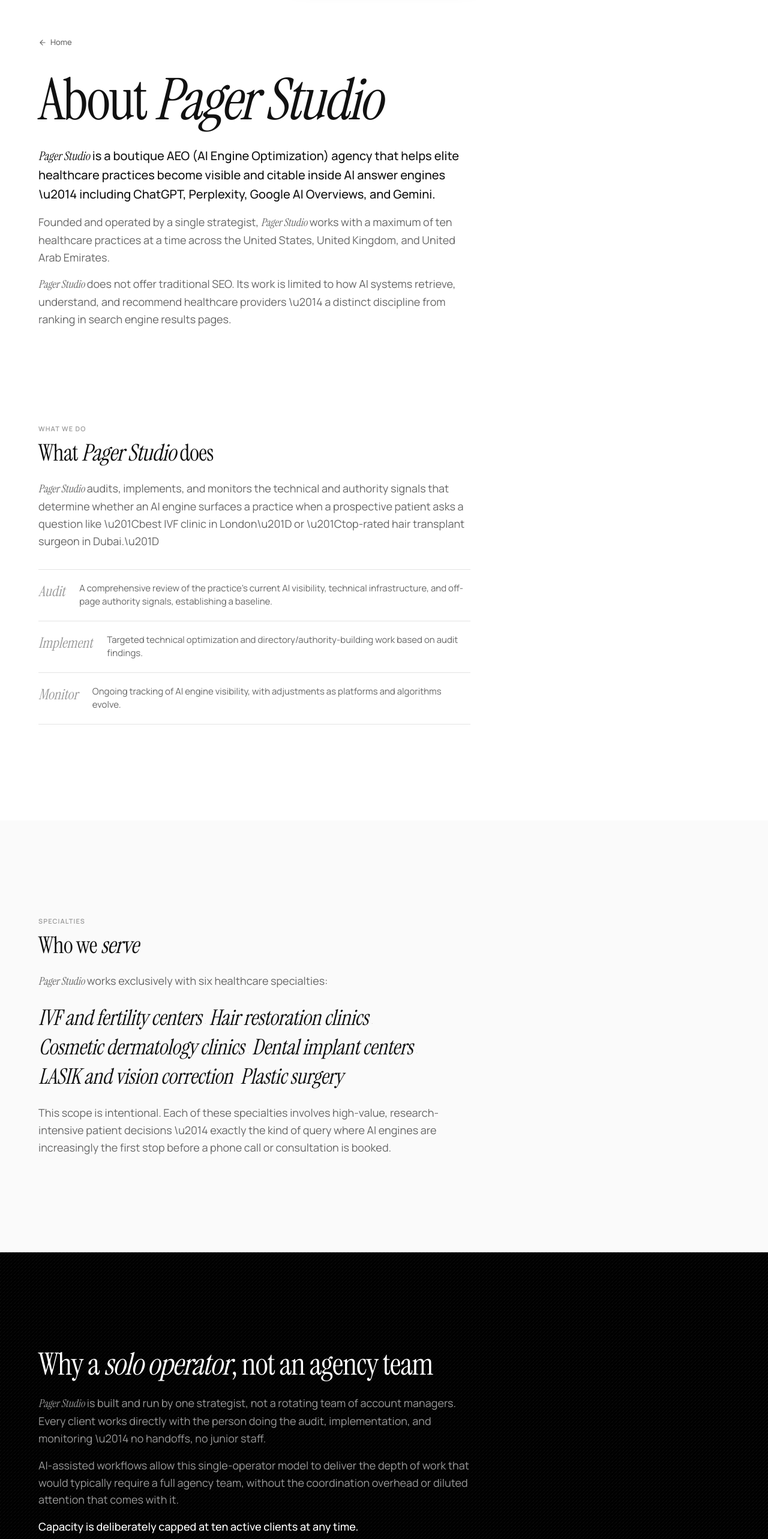
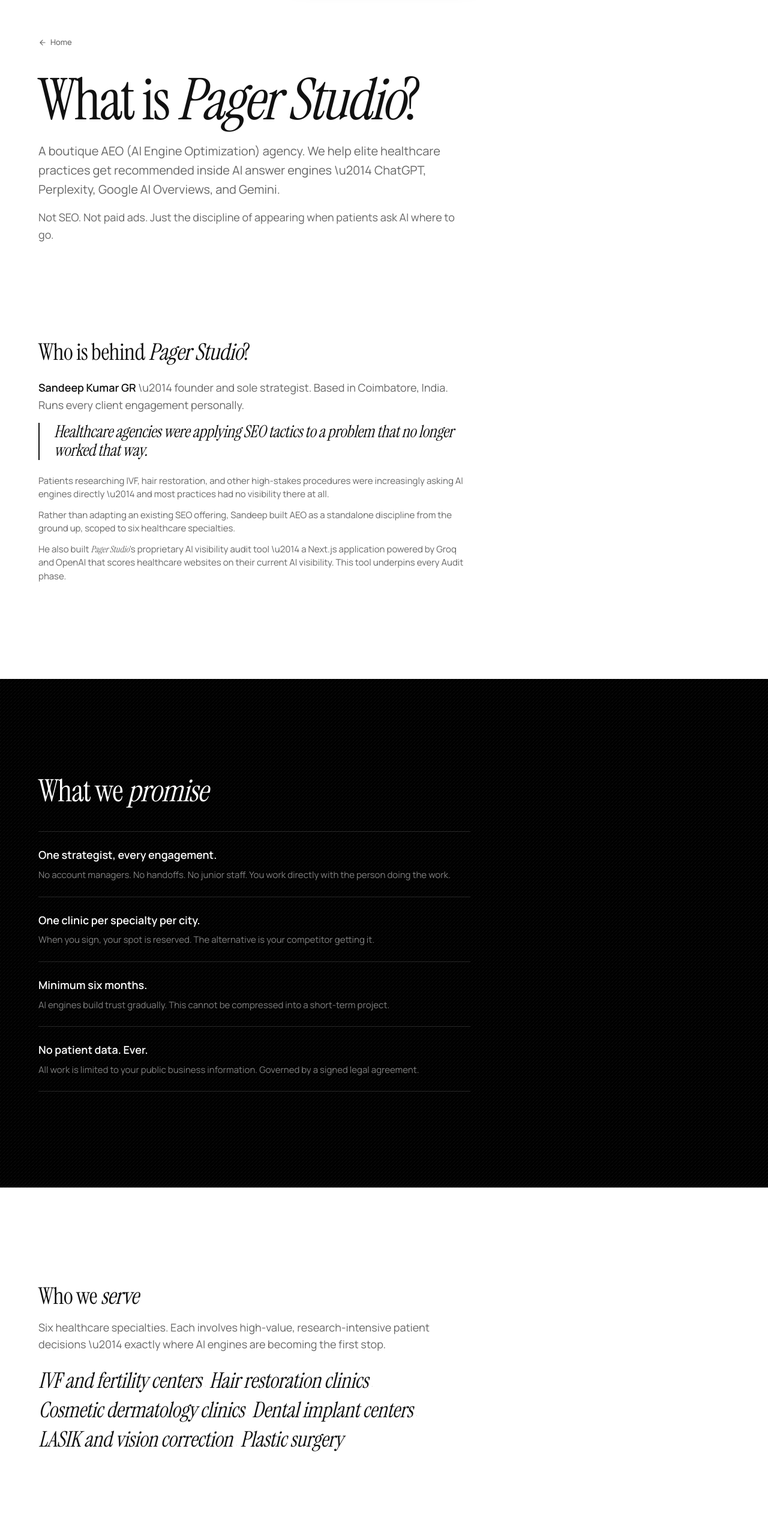
Before and after one commit to pagerstudio/pagerstudio, a Next.js app: page /about in a window 1280 px wide. Shown: the part 100-2666 px from the top of the page at 60% size. Built offline with nearby package versions, Linux system fonts and the light colour scheme.

Commit message:
refactor: scannable About page — clear sections: what/who/promise/serve/how/faq

```diff
--- a/app/about/AboutPageClient.tsx
+++ b/app/about/AboutPageClient.tsx
@@ -8,21 +8,6 @@ import FadeIn from '@/components/FadeIn';
 
 const EASE = [0.22, 1, 0.36, 1] as const;
 
-const FRAMEWORK = [
-  {
-    phase: 'Audit',
-    body: 'A comprehensive review of the practice\'s current AI visibility, technical infrastructure, and off-page authority signals, establishing a baseline.',
-  },
-  {
-    phase: 'Implement',
-    body: 'Targeted technical optimization and directory/authority-building work based on audit findings.',
-  },
-  {
-    phase: 'Monitor',
-    body: 'Ongoing tracking of AI engine visibility, with adjustments as platforms and algorithms evolve.',
-  },
-];
-
 const SPECIALTIES = [
   'IVF and fertility centers',
   'Hair restoration clinics',
@@ -32,31 +17,19 @@ const SPECIALTIES = [
   'Plastic surgery',
 ];
 
+const PROMISES = [
+  { heading: 'One strategist, every engagement.', body: 'No account managers. No handoffs. No junior staff. You work directly with the person doing the work.' },
+  { heading: 'One clinic per specialty per city.', body: 'When you sign, your spot is reserved. The alternative is your competitor getting it.' },
+  { heading: 'Minimum six months.', body: 'AI engines build trust gradually. This cannot be compressed into a short-term project.' },
+  { heading: 'No patient data. Ever.', body: 'All work is limited to your public business information. Governed by a signed legal agreement.' },
+];
+
 const FAQS = [
-  {
-    q: 'What is AEO?',
-    a: 'AEO is the practice of optimizing a business\'s online presence so that AI systems \u2014 such as ChatGPT, Perplexity, Google AI Overviews, and Gemini \u2014 can accurately find, understand, and recommend it in response to user questions. It differs from traditional SEO, which optimizes for search engine results pages rather than AI-generated answers.',
-  },
-  {
-    q: 'Does Pager Studio offer SEO?',
-    a: 'No. Pager Studio specializes exclusively in AEO for healthcare providers. It does not offer general SEO, paid advertising, or social media management.',
-  },
-  {
-    q: 'Which specialties?',
-    a: 'IVF and fertility centers, hair restoration clinics, cosmetic dermatology clinics, dental implant centers, LASIK and vision correction, and plastic surgery.',
-  },
-  {
-    q: 'Which markets?',
-    a: 'The United States, United Kingdom, and United Arab Emirates.',
-  },
-  {
-    q: 'How long is a typical engagement?',
-    a: 'A minimum of six months, reflecting the time AI engines require to build measurable trust in a provider\'s technical and authority signals.',
-  },
-  {
-    q: 'Does Pager Studio handle patient data?',
-    a: 'No. Pager Studio works only with a practice\'s public business information and never collects or processes patient health data.',
-  },
+  { q: 'What is AEO?', a: 'AI Engine Optimization \u2014 optimizing your online presence so AI systems like ChatGPT, Perplexity, and Google AI Overviews can find, understand, and recommend you. Different from SEO, which targets search result pages.' },
+  { q: 'Does Pager Studio offer SEO?', a: 'No. AEO for healthcare providers only. No general SEO, paid ads, or social media.' },
+  { q: 'Which markets?', a: 'United States, United Kingdom, and United Arab Emirates.' },
+  { q: 'How long is a typical engagement?', a: 'Minimum six months. AI engines need sustained signals to build measurable trust.' },
+  { q: 'Does Pager Studio handle patient data?', a: 'No. Only your public business information. Never patient health data.' },
 ];
 
 function BrandText({ text }: { text: string }) {
@@ -79,7 +52,7 @@ export default function AboutPageClient() {
     <main>
       <Nav />
 
-      {/* ─── Hero ─────────────────────────────────────────────── */}
+      {/* ─── Hero: what is Pager Studio ────────────────────────── */}
       <section className="section section-white">
         <div className="container">
           <FadeIn blur={4} y={16}>
@@ -96,55 +69,156 @@ export default function AboutPageClient() {
 
           <div className="max-w-[720px]">
             <motion.h1
-              className="text-display-xl text-ps-ink mb-8"
+              className="text-display-xl text-ps-ink mb-6"
               initial={{ opacity: 0, y: 30, filter: 'blur(6px)' }}
               animate={{ opacity: 1, y: 0, filter: 'blur(0px)' }}
               transition={{ duration: 0.7, ease: EASE }}
             >
-              About <span className="font-serif italic">Pager Studio</span>
+              What is <span className="font-serif italic">Pager Studio</span>?
             </motion.h1>
 
-            <motion.div
-              className="space-y-4"
+            <motion.p
+              className="text-body-lg text-ps-muted mb-4"
               initial={{ opacity: 0, y: 20, filter: 'blur(4px)' }}
               animate={{ opacity: 1, y: 0, filter: 'blur(0px)' }}
               transition={{ duration: 0.6, delay: 0.1, ease: EASE }}
             >
-              <p className="text-body-lg text-ps-ink font-medium">
-                <BrandText text="Pager Studio is a boutique AEO (AI Engine Optimization) agency that helps elite healthcare practices become visible and citable inside AI answer engines \u2014 including ChatGPT, Perplexity, Google AI Overviews, and Gemini." />
-              </p>
-              <p className="text-body text-ps-muted">
-                Founded and operated by a single strategist, <span className="font-serif italic">Pager Studio</span> works with a maximum of ten healthcare practices at a time across the United States, United Kingdom, and United Arab Emirates.
-              </p>
-              <p className="text-body text-ps-muted">
-                <span className="font-serif italic">Pager Studio</span> does not offer traditional SEO. Its work is limited to how AI systems retrieve, understand, and recommend healthcare providers \u2014 a distinct discipline from ranking in search engine results pages.
-              </p>
-            </motion.div>
+              A boutique AEO (AI Engine Optimization) agency. We help elite healthcare practices get recommended inside AI answer engines \u2014 ChatGPT, Perplexity, Google AI Overviews, and Gemini.
+            </motion.p>
+
+            <motion.p
+              className="text-body text-ps-muted"
+              initial={{ opacity: 0, y: 20, filter: 'blur(4px)' }}
+              animate={{ opacity: 1, y: 0, filter: 'blur(0px)' }}
+              transition={{ duration: 0.6, delay: 0.15, ease: EASE }}
+            >
+              Not SEO. Not paid ads. Just the discipline of appearing when patients ask AI where to go.
+            </motion.p>
           </div>
         </div>
       </section>
 
-      {/* ─── What we do ───────────────────────────────────────── */}
+      {/* ─── Who is behind it ──────────────────────────────────── */}
       <section className="section section-white !pt-0">
         <div className="container">
           <div className="max-w-[720px]">
             <FadeIn blur={6} y={30}>
-              <p className="text-caption-sm text-ps-faint mb-3">What we do</p>
-            </FadeIn>
-            <FadeIn blur={6} y={30} delay={0.05}>
               <h2 className="text-heading-lg text-ps-ink mb-6">
-                What <span className="font-serif italic">Pager Studio</span> does
+                Who is behind <span className="font-serif italic">Pager Studio</span>?
               </h2>
             </FadeIn>
+            <FadeIn blur={4} y={20} delay={0.05}>
+              <p className="text-body text-ps-muted mb-4">
+                <strong className="text-ps-ink font-semibold">Sandeep Kumar GR</strong> \u2014 founder and sole strategist. Based in Coimbatore, India. Runs every client engagement personally.
+              </p>
+            </FadeIn>
             <FadeIn blur={4} y={20} delay={0.1}>
-              <p className="text-body text-ps-muted mb-8">
-                <BrandText text="Pager Studio audits, implements, and monitors the technical and authority signals that determine whether an AI engine surfaces a practice when a prospective patient asks a question like \u201Cbest IVF clinic in London\u201D or \u201Ctop-rated hair transplant surgeon in Dubai.\u201D" />
+              <blockquote className="border-l-2 border-ps-ink pl-6 mb-6">
+                <p className="font-serif italic text-ps-ink leading-[1.1] tracking-[-0.015em]" style={{ fontSize: 'clamp(1.25rem, 2.5vw, 1.75rem)' }}>
+                  Healthcare agencies were applying SEO tactics to a problem that no longer worked that way.
+                </p>
+              </blockquote>
+            </FadeIn>
+            <FadeIn blur={4} y={20} delay={0.15}>
+              <p className="text-body-sm text-ps-muted mb-3">
+                Patients researching IVF, hair restoration, and other high-stakes procedures were increasingly asking AI engines directly \u2014 and most practices had no visibility there at all.
+              </p>
+            </FadeIn>
+            <FadeIn blur={4} y={20} delay={0.2}>
+              <p className="text-body-sm text-ps-muted mb-3">
+                Rather than adapting an existing SEO offering, Sandeep built AEO as a standalone discipline from the ground up, scoped to six healthcare specialties.
+              </p>
+            </FadeIn>
+            <FadeIn blur={4} y={20} delay={0.25}>
+              <p className="text-body-sm text-ps-muted">
+                He also built <span className="font-serif italic">Pager Studio</span>&apos;s proprietary AI visibility audit tool \u2014 a Next.js application powered by Groq and OpenAI that scores healthcare websites on their current AI visibility. This tool underpins every Audit phase.
+              </p>
+            </FadeIn>
+          </div>
+        </div>
+      </section>
+
+      {/* ─── What we promise ───────────────────────────────────── */}
+      <section className="section section-black texture-lines">
+        <div className="container">
+          <div className="max-w-[720px]">
+            <motion.h2
+              className="text-heading-xl text-white mb-10"
+              initial={{ opacity: 0, y: 30, filter: 'blur(6px)' }}
+              whileInView={{ opacity: 1, y: 0, filter: 'blur(0px)' }}
+              viewport={{ once: true, amount: 0.2 }}
+              transition={{ duration: 0.8, ease: EASE }}
+            >
+              What we <span className="font-serif italic">promise</span>
+            </motion.h2>
+
+            <div className="border-t border-white/15">
+              {PROMISES.map((p, i) => (
+                <motion.div
+                  key={p.heading}
+                  className="py-6 border-b border-white/15"
+                  initial={{ opacity: 0, y: 20, filter: 'blur(4px)' }}
+                  whileInView={{ opacity: 1, y: 0, filter: 'blur(0px)' }}
+                  viewport={{ once: true, amount: 0.3 }}
+                  transition={{ duration: 0.6, delay: 0.1 + i * 0.08, ease: EASE }}
+                >
+                  <h3 className="text-body font-semibold text-white mb-2">{p.heading}</h3>
+                  <p className="text-body-sm text-white/50">{p.body}</p>
+                </motion.div>
+              ))}
+            </div>
+          </div>
+        </div>
+      </section>
+
+      {/* ─── Who we serve ─────────────────────────────────────── */}
+      <section className="section section-white">
+        <div className="container">
+          <div className="max-w-[720px]">
+            <FadeIn blur={6} y={30}>
+              <h2 className="text-heading-lg text-ps-ink mb-4">
+                Who we <span className="font-serif italic">serve</span>
+              </h2>
+            </FadeIn>
+            <FadeIn blur={4} y={20} delay={0.05}>
+              <p className="text-body text-ps-muted mb-6">
+                Six healthcare specialties. Each involves high-value, research-intensive patient decisions \u2014 exactly where AI engines are becoming the first stop.
               </p>
             </FadeIn>
 
+            <div className="flex flex-wrap items-baseline gap-x-[0.35em] gap-y-1">
+              {SPECIALTIES.map((s, i) => (
+                <span key={s} className="contents">
+                  <span className="font-serif italic text-ps-ink" style={{ fontSize: 'clamp(1.5rem, 2.8vw, 2.25rem)', lineHeight: 1.25, letterSpacing: '-0.01em' }}>
+                    {s}
+                  </span>
+                  {i < SPECIALTIES.length - 1 && (
+                    <span className="text-ps-faint text-[0.5em] select-none">&middot;</span>
+                  )}
+                </span>
+              ))}
+            </div>
+          </div>
+        </div>
+      </section>
+
+      {/* ─── How we work ──────────────────────────────────────── */}
+      <section className="section section-surface">
+        <div className="container">
+          <div className="max-w-[720px]">
+            <FadeIn blur={6} y={30}>
+              <h2 className="text-heading-lg text-ps-ink mb-6">
+                How we <span className="font-serif italic">work</span>
+              </h2>
+            </FadeIn>
+
             <div className="border-t border-ps-line">
-              {FRAMEWORK.map((f, i) => (
-                <FadeIn key={f.phase} blur={4} y={20} delay={0.15 + i * 0.08}>
+              {[
+                { phase: 'Audit', body: 'Baseline your current AI visibility, technical infrastructure, and authority signals.' },
+                { phase: 'Implement', body: 'Targeted technical optimization and directory/authority-building based on audit findings.' },
+                { phase: 'Monitor', body: 'Ongoing tracking with adjustments as platforms and algorithms evolve.' },
+              ].map((f, i) => (
+                <FadeIn key={f.phase} blur={4} y={20} delay={0.1 + i * 0.08}>
                   <div className="flex gap-6 py-5 border-b border-ps-line">
                     <span className="font-serif italic text-ps-faint shrink-0 pt-0.5" style={{ fontSize: 'clamp(1.25rem, 2vw, 1.5rem)', lineHeight: 1.2 }}>
                       {f.phase}
@@ -156,149 +230,10 @@ export default function AboutPageClient() {
                 </FadeIn>
               ))}
             </div>
-          </div>
-        </div>
-      </section>
 
-      {/* ─── Who we serve ─────────────────────────────────────── */}
-      <section className="section section-surface">
-        <div className="container">
-          <div className="max-w-[720px]">
-            <FadeIn blur={6} y={30}>
-              <p className="text-caption-sm text-ps-faint mb-3">Specialties</p>
-            </FadeIn>
-            <FadeIn blur={6} y={30} delay={0.05}>
-              <h2 className="text-heading-lg text-ps-ink mb-6">
-                Who we <span className="font-serif italic">serve</span>
-              </h2>
-            </FadeIn>
-            <FadeIn blur={4} y={20} delay={0.1}>
-              <p className="text-body text-ps-muted mb-6">
-                <BrandText text="Pager Studio works exclusively with six healthcare specialties:" />
-              </p>
-            </FadeIn>
-
-            <div className="flex flex-wrap items-baseline gap-x-[0.35em] gap-y-1 mb-6">
-              {SPECIALTIES.map((s, i) => (
-                <span key={s} className="contents">
-                  <span className="font-serif italic text-ps-ink" style={{ fontSize: 'clamp(1.5rem, 2.8vw, 2.25rem)', lineHeight: 1.25, letterSpacing: '-0.01em' }}>
-                    {s}
-                  </span>
-                  {i < SPECIALTIES.length - 1 && (
-                    <span className="text-ps-faint text-[0.5em] select-none">&middot;</span>
-                  )}
-                </span>
-              ))}
-            </div>
-
-            <FadeIn blur={4} y={20} delay={0.15}>
-              <p className="text-body text-ps-muted">
-                This scope is intentional. Each of these specialties involves high-value, research-intensive patient decisions \u2014 exactly the kind of query where AI engines are increasingly the first stop before a phone call or consultation is booked.
-              </p>
-            </FadeIn>
-          </div>
-        </div>
-      </section>
-
-      {/* ─── Solo operator ────────────────────────────────────── */}
-      <section className="section section-black texture-lines">
-        <div className="container">
-          <div className="max-w-[720px]">
-            <motion.p
-              className="text-heading-xl text-white mb-6"
-              initial={{ opacity: 0, y: 30, filter: 'blur(6px)' }}
-              whileInView={{ opacity: 1, y: 0, filter: 'blur(0px)' }}
-              viewport={{ once: true, amount: 0.2 }}
-              transition={{ duration: 0.8, ease: EASE }}
-            >
-              Why a <span className="font-serif italic">solo operator</span>, not an agency team
-            </motion.p>
-
-            <motion.div
-              className="space-y-4"
-              initial={{ opacity: 0, y: 20, filter: 'blur(4px)' }}
-              whileInView={{ opacity: 1, y: 0, filter: 'blur(0px)' }}
-              viewport={{ once: true, amount: 0.2 }}
-              transition={{ duration: 0.6, delay: 0.1, ease: EASE }}
-            >
-              <p className="text-body text-white/60">
-                <BrandText text="Pager Studio is built and run by one strategist, not a rotating team of account managers. Every client works directly with the person doing the audit, implementation, and monitoring \u2014 no handoffs, no junior staff." />
-              </p>
-              <p className="text-body text-white/60">
-                AI-assisted workflows allow this single-operator model to deliver the depth of work that would typically require a full agency team, without the coordination overhead or diluted attention that comes with it.
-              </p>
-              <p className="text-body text-white font-medium">
-                Capacity is deliberately capped at ten active clients at any time.
-              </p>
-            </motion.div>
-          </div>
-        </div>
-      </section>
-
-      {/* ─── Founder ──────────────────────────────────────────── */}
-      <section className="section section-white">
-        <div className="container">
-          <div className="max-w-[720px]">
-            <FadeIn blur={6} y={30}>
-              <p className="text-caption-sm text-ps-faint mb-3">Founder</p>
-            </FadeIn>
-            <FadeIn blur={6} y={30} delay={0.05}>
-              <h2 className="text-heading-lg text-ps-ink mb-6">
-                <span className="font-serif italic">Sandeep Kumar GR</span>
-              </h2>
-            </FadeIn>
-            <FadeIn blur={4} y={20} delay={0.1}>
-              <blockquote className="border-l-2 border-ps-ink pl-6 mb-8">
-                <p className="font-serif italic text-ps-ink leading-[1.1] tracking-[-0.015em]" style={{ fontSize: 'clamp(1.5rem, 2.8vw, 2.25rem)' }}>
-                  Healthcare agencies were applying SEO tactics to a problem that no longer worked that way.
-                </p>
-              </blockquote>
-            </FadeIn>
-            <FadeIn blur={4} y={20} delay={0.15}>
-              <p className="text-body text-ps-muted mb-4">
-                Sandeep built <span className="font-serif italic">Pager Studio</span>&apos;s methodology around a specific observation: patients researching high-stakes procedures like IVF or hair restoration were increasingly asking AI engines directly, and most practices had no visibility there at all.
-              </p>
-            </FadeIn>
-            <FadeIn blur={4} y={20} delay={0.2}>
-              <p className="text-body text-ps-muted mb-4">
-                Rather than adapting an existing SEO offering, he built AEO as a standalone discipline from the ground up, deliberately scoped to a small number of high-value healthcare specialties rather than horizontal across industries.
-              </p>
-            </FadeIn>
-            <FadeIn blur={4} y={20} delay={0.25}>
-              <p className="text-body text-ps-muted mb-4">
-                To support the agency&apos;s audit process, Sandeep also built <span className="font-serif italic">Pager Studio</span>&apos;s proprietary AI visibility audit tool \u2014 a Next.js application powered by Groq and OpenAI that scores healthcare websites on their current AI visibility. This tool underpins the Audit phase of every client engagement.
-              </p>
-            </FadeIn>
-            <FadeIn blur={4} y={20} delay={0.3}>
-              <p className="text-body text-ps-muted">
-                Every practice that works with <span className="font-serif italic">Pager Studio</span> works directly with Sandeep \u2014 there is no account manager layer and no handoff to junior staff at any stage of the engagement.
-              </p>
-            </FadeIn>
-          </div>
-        </div>
-      </section>
-
-      {/* ─── Security + Engagement ────────────────────────────── */}
-      <section className="section section-surface">
-        <div className="container">
-          <div className="grid grid-cols-1 md:grid-cols-2 gap-10 md:gap-16 max-w-[960px]">
-            <FadeIn blur={4} y={20}>
-              <p className="text-caption-sm text-ps-faint mb-3">Security</p>
-              <h3 className="text-heading-md text-ps-ink mb-4">
-                No patient data. <span className="font-serif italic">Ever.</span>
-              </h3>
-              <p className="text-body text-ps-muted">
-                <BrandText text="Pager Studio does not collect, store, or process patient data of any kind. All work is limited to the practice's public-facing business information. Every client engagement is governed by a signed legal agreement, and client performance data is never used in Pager Studio's own marketing or case studies." />
-              </p>
-            </FadeIn>
-
-            <FadeIn blur={4} y={20} delay={0.08}>
-              <p className="text-caption-sm text-ps-faint mb-3">Engagement</p>
-              <h3 className="text-heading-md text-ps-ink mb-4">
-                Minimum six <span className="font-serif italic">months.</span>
-              </h3>
-              <p className="text-body text-ps-muted">
-                AI engines build trust in a provider gradually, through sustained technical optimization, off-page authority development, and directory consistency \u2014 this cannot be compressed into a short-term project. Pricing is value-based and customized to each practice&apos;s size, specialties, provider count, and market.
+            <FadeIn blur={4} y={20} delay={0.35}>
+              <p className="text-body-sm text-ps-faint mt-6">
+                Pricing is value-based, customized to each practice. Minimum engagement: six months.
               </p>
             </FadeIn>
           </div>
@@ -310,9 +245,6 @@ export default function AboutPageClient() {
         <div className="container">
           <div className="max-w-[720px]">
             <FadeIn blur={6} y={30}>
-              <p className="text-caption-sm text-ps-faint mb-3">FAQ</p>
-            </FadeIn>
-            <FadeIn blur={6} y={30} delay={0.05}>
               <h2 className="text-heading-lg text-ps-ink mb-10">
                 Frequently asked <span className="font-serif italic">questions</span>
               </h2>
```
